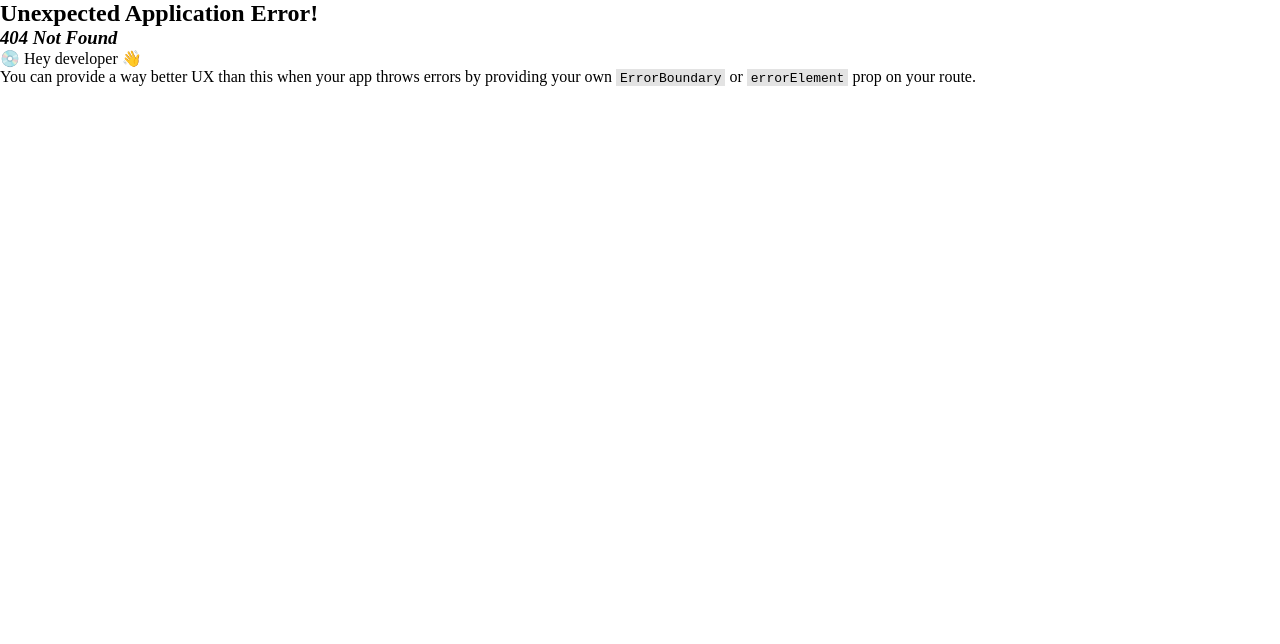
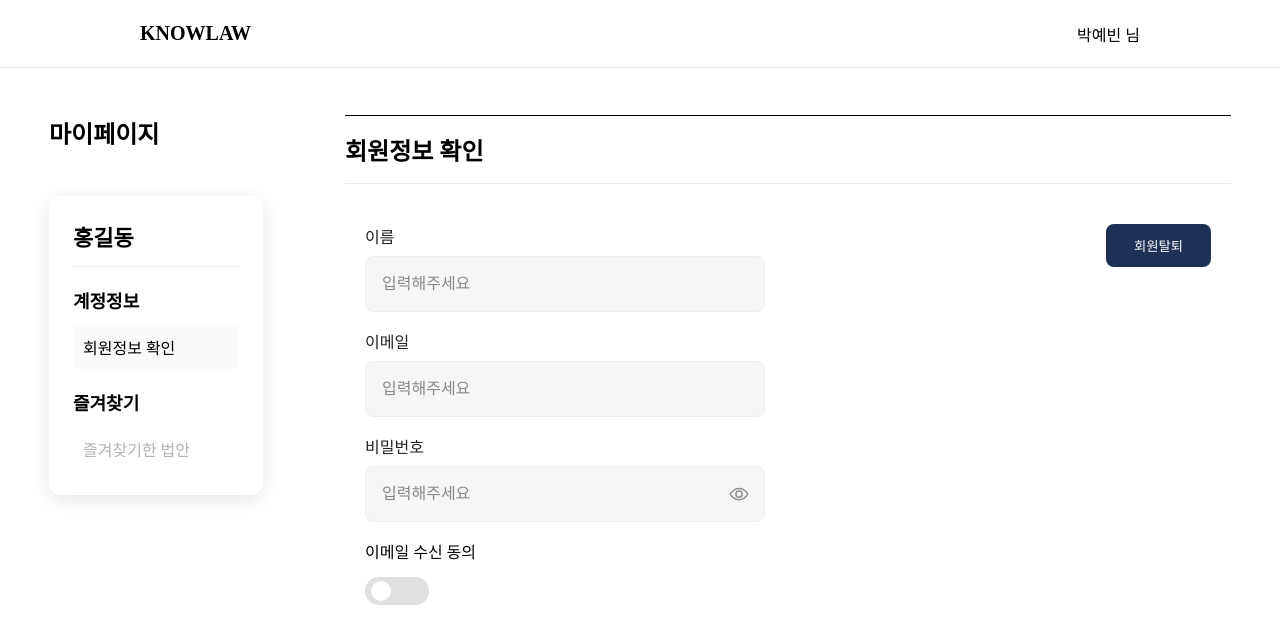
Before and after one commit to 2025-DSM-1/dsm_FE, a React (Vite) app: page /bill/myPage in a window 1280 px wide. Before the commit this address had no page. Shown: the top 644 px of the page. Built offline with nearby package versions, Linux system fonts and the light colour scheme.

Commit message:
feat :: 마이페이지 퍼블리싱

```diff
--- a/src/Router.tsx
+++ b/src/Router.tsx
@@ -1,5 +1,5 @@
 import { createBrowserRouter } from 'react-router-dom';
-import { Login, SignUp, CardDetail, BillList, Main } from './pages';
+import { Login, SignUp, CardDetail, BillList, Main, MyPage } from './pages';
 import { RootLayout } from './layout';
 
 export const Router = createBrowserRouter([
@@ -31,6 +31,10 @@ export const Router = createBrowserRouter([
         path: 'main',
         element: <Main />,
       },
+      {
+        path: 'myPage',
+        element: <MyPage />,
+      },
     ],
   },
 ]);
--- /dev/null
+++ b/src/pages/MyPage/Favorites.tsx
@@ -0,0 +1,38 @@
+import styled from "@emotion/styled"
+import { LawTitleCard } from "./LawTitleCard"
+
+export const Favorites = () => {
+  return (
+    <Container>
+      <Title>회원정보 확인</Title>
+      <Content>
+        <LawTitleCard />
+        <LawTitleCard />
+        <LawTitleCard />
+        <LawTitleCard />
+        <LawTitleCard />
+      </Content>
+    </Container>
+  )
+}
+
+const Container = styled.div`
+  width: 100%;
+  display: flex;
+  flex-direction: column;
+`
+
+const Title = styled.p`
+  padding: 16px 0;
+  border-top: 1px solid #000;
+  border-bottom: 1px solid #EAEAEA;
+  font-size: 24px;
+  font-weight: 600;
+`
+
+const Content = styled.div`
+  padding: 40px 35px;
+  display: grid;
+  grid-template-columns: repeat(2, 1fr);
+  gap: 35px;
+`;
--- /dev/null
+++ b/src/pages/MyPage/LawTitleCard.tsx
@@ -0,0 +1,105 @@
+import styled from "@emotion/styled";
+import { Quote } from "../../assets";
+
+export const LawTitleCard = () => {
+  return (
+    <CardContainer>
+      <CardWrapper>
+        <TitleSection>
+          <QuoteIcon src={Quote} alt="Quote" />
+          <LawTitleText>방송 3법 개정안</LawTitleText>
+        </TitleSection>
+        <BottomSection>
+          <StatusTag>시행</StatusTag>
+          <DateLabel>2025년 7월 11일</DateLabel>
+        </BottomSection>
+      </CardWrapper>
+
+      <ButtonWrapper>
+        <Button>알림 받기</Button>
+        <Line></Line>
+        <Button>즐겨찾기 해제</Button>
+      </ButtonWrapper>
+    </CardContainer>
+  )
+}
+
+const CardContainer = styled.div`
+  display: flex;
+  flex-direction: column;
+  border-radius: 10px;
+  overflow: hidden;
+  box-shadow: 0px 4px 20px rgba(45, 47, 75, 0.1);
+  cursor: pointer;
+`
+
+const CardWrapper = styled.div`
+  perspective: 1000px;
+  width: 368px;
+  height: 266px;
+  position: relative;
+  padding: 24px;
+  display: flex;
+  flex-direction: column;
+  justify-content: space-between;
+`;
+
+const TitleSection = styled.div`
+  display: flex;
+  flex-direction: column;
+  gap: 10px;
+`;
+
+const QuoteIcon = styled.img`
+  width: 28px;
+  height: 28px;
+`;
+
+const LawTitleText = styled.p`
+  font-size: 24px;
+  font-weight: 700;
+`;
+
+const BottomSection = styled.div`
+  display: flex;
+  justify-content: space-between;
+  align-items: center;
+  gap: 12px;
+`;
+
+const StatusTag = styled.span`
+  background-color: #1D3055;
+  color: #fff;
+  padding: 6px 20px;
+  border-radius: 30px;
+  font-weight: 400;
+  font-size: 16px;
+`;
+
+const DateLabel = styled.p`
+  font-size: 16px;
+  font-weight: 500;
+  color: #818181;
+`;
+
+const ButtonWrapper = styled.div`
+  display: flex;
+`
+
+const Button = styled.div`
+  flex: 1;
+  height: 58px;
+  display: flex;
+  justify-content: center;
+  align-items: center;
+  padding: 14px 10px;
+  border-top: 1px solid #E3E3E3;
+  font-size: 16px;
+  font-weight: 500;
+`
+
+const Line = styled.div`
+  width: 1px;
+  height: 100%;
+  background-color: #E3E3E3;
+`
--- /dev/null
+++ b/src/pages/MyPage/UserInformation.tsx
@@ -0,0 +1,133 @@
+import styled from "@emotion/styled";
+import { Inputs } from "../../components";
+import { useState } from "react";
+
+export const UserInformation = () => {
+  const [name, setName] = useState<string>('');
+  const [email, setEmail] = useState<string>('');
+  const [password, setPassword] = useState<string>('');
+  const [emailConsent, setEmailConsent] = useState<boolean>(false);
+
+  const handleChange =
+    (setter: React.Dispatch<React.SetStateAction<string>>) =>
+      (e: React.ChangeEvent<HTMLInputElement>) => {
+        setter(e.target.value);
+      };
+
+  const inputData = [
+    {
+      value: name,
+      label: "이름",
+      onChange: handleChange(setName),
+    },
+    {
+      value: email,
+      label: "이메일",
+      onChange: handleChange(setEmail),
+    },
+    {
+      value: password,
+      label: "비밀번호",
+      onChange: handleChange(setPassword),
+      isPwd: true,
+    },
+  ];
+
+  return (
+    <Container>
+      <Title>회원정보 확인</Title>
+      <Content>
+        <InputSection>
+          {inputData.map((input, idx) => (
+            <Inputs
+              key={idx}
+              value={input.value}
+              label={input.label}
+              onChange={input.onChange}
+              isPwd={input.isPwd}
+            />
+          ))}
+          <EmailConsentRow>
+            <EmailConsentText>이메일 수신 동의</EmailConsentText>
+            <ToggleSwitch
+              isOn={emailConsent}
+              onClick={() => setEmailConsent(!emailConsent)}
+            >
+              <ToggleCircle isOn={emailConsent} />
+            </ToggleSwitch>
+          </EmailConsentRow>
+        </InputSection>
+
+        <DeleteAccountButton>회원탈퇴</DeleteAccountButton>
+      </Content>
+    </Container>
+  )
+}
+
+const Container = styled.div`
+  width: 100%;
+  display: flex;
+  flex-direction: column;
+`
+
+const Title = styled.p`
+  padding: 16px 0;
+  border-top: 1px solid #000;
+  border-bottom: 1px solid #EAEAEA;
+  font-size: 24px;
+  font-weight: 600;
+`
+
+const Content = styled.div`
+  padding: 40px 20px;
+  display: flex;
+  justify-content: space-between;
+`
+
+const InputSection = styled.div`
+  width: 400px;
+  display: flex;
+  flex-direction: column;
+  gap: 17px;
+`
+
+const EmailConsentRow = styled.div`
+  display: flex;
+  flex-direction: column;
+  gap: 14px;
+`
+
+const EmailConsentText = styled.p`
+  font-size: 16px;
+  font-weight: 500;
+`
+
+const ToggleSwitch = styled.div<{ isOn: boolean }>`
+  width: 64px;
+  height: 28px;
+  background-color: ${({ isOn }) => (isOn ? "#1D3055" : "#E0E0E0")};
+  border-radius: 64px;
+  position: relative;
+  cursor: pointer;
+  transition: background-color 0.2s ease;
+`;
+
+const ToggleCircle = styled.div<{ isOn: boolean }>`
+  width: 20px;
+  height: 20px;
+  background-color: white;
+  border-radius: 50%;
+  position: absolute;
+  top: 4px;
+  left: ${({ isOn }) => (isOn ? "38px" : "6px")};
+  transition: left 0.2s ease;
+`;
+
+const DeleteAccountButton = styled.button`
+  max-width: fit-content;
+  max-height: fit-content;
+  padding: 12px 28px;
+  border-radius: 8px;
+  background-color: #1D3055;
+  color: #fff;
+`
--- /dev/null
+++ b/src/pages/MyPage/index.tsx
@@ -0,0 +1,112 @@
+import styled from "@emotion/styled";
+import { useState } from "react";
+import { UserInformation } from "./UserInformation";
+import { Favorites } from "./Favorites"
+
+const accountItems = ["회원정보 확인"];
+const favoriteItems = ["즐겨찾기한 법안"];
+
+export const MyPage = () => {
+  const [selected, setSelected] = useState<string>("회원정보 확인");
+
+  return (
+    <Container>
+      <Content>
+        <SideSection>
+          <Title>마이페이지</Title>
+          <SideBarContainer>
+            <UserName>홍길동</UserName>
+
+            <ListWrapper>
+              <ListTitle>계정정보</ListTitle>
+              {accountItems.map((item) => (
+                <Item
+                  key={item}
+                  isSelect={selected === item}
+                  onClick={() => setSelected(item)}
+                >
+                  {item}
+                </Item>
+              ))}
+            </ListWrapper>
+
+            <ListWrapper>
+              <ListTitle>즐겨찾기</ListTitle>
+              {favoriteItems.map((item) => (
+                <Item
+                  key={item}
+                  isSelect={selected === item}
+                  onClick={() => setSelected(item)}
+                >
+                  {item}
+                </Item>
+              ))}
+            </ListWrapper>
+          </SideBarContainer>
+        </SideSection>
+
+        {selected === "회원정보 확인" && <UserInformation />}
+        {selected === "즐겨찾기한 법안" && <Favorites />}
+      </Content>
+    </Container>
+  )
+}
+
+const Container = styled.div`
+  display: flex;
+  justify-content: center;
+  padding: 47px 0 0;
+`
+
+const Content = styled.div`
+  width: 1182px;
+  display: flex;
+  justify-content: space-between;
+  gap: 82px;
+`
+
+const Title = styled.p`
+  font-size: 24px;
+  font-weight: 600;
+`
+
+const SideSection = styled.div`
+  display: flex;
+  flex-direction: column;
+  gap: 46px;
+`
+
+const SideBarContainer = styled.div`
+  width: 214px;
+  display: flex;
+  flex-direction: column;
+  gap: 20px;
+  padding: 24px;
+  border-radius: 12px;
+  box-shadow: 0px 4px 20px rgba(0, 0, 0, 0.1);
+`
+
+const UserName = styled.p`
+  padding: 0 0 14px;
+  border-bottom: 1px solid #EAECEE;
+  font-size: 22px;
+  font-weight: 600;
+`
+
+const ListWrapper = styled.div`
+  display: flex;
+  flex-direction: column;
+  gap: 12px;
+`
+
+const ListTitle = styled.p`
+  font-size: 18px;
+  font-weight: 600;
+`
+
+const Item = styled.div<{ isSelect: boolean }>`
+  padding: 10px;
+  border-radius: 6px;
+  background-color: ${({ isSelect }) => isSelect ? '#F9FAFC' : '#fff'};
+  color: ${({ isSelect }) => isSelect ? '#000' : '#B2B2B2'};
+`
--- a/src/pages/index.ts
+++ b/src/pages/index.ts
@@ -3,3 +3,4 @@ export * from './SignUp';
 export * from './CardDetail';
 export * from './BillList';
 export * from './Main/index'
+export * from './MyPage/index'
```
